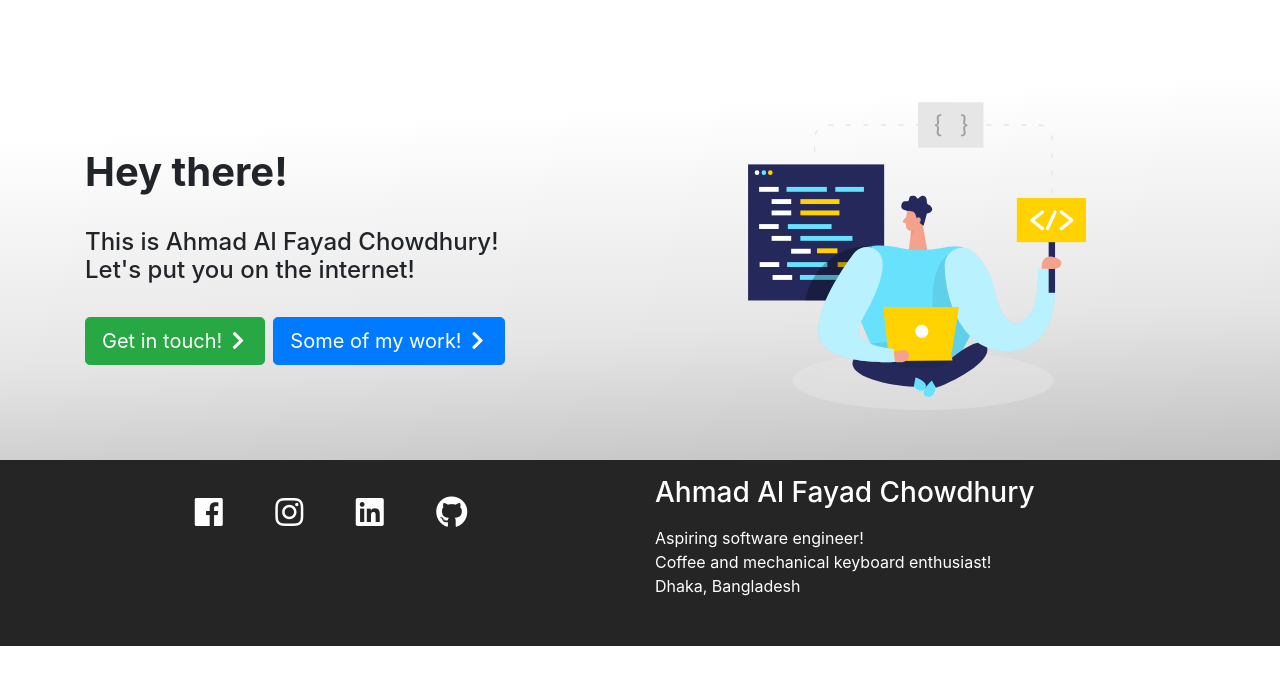
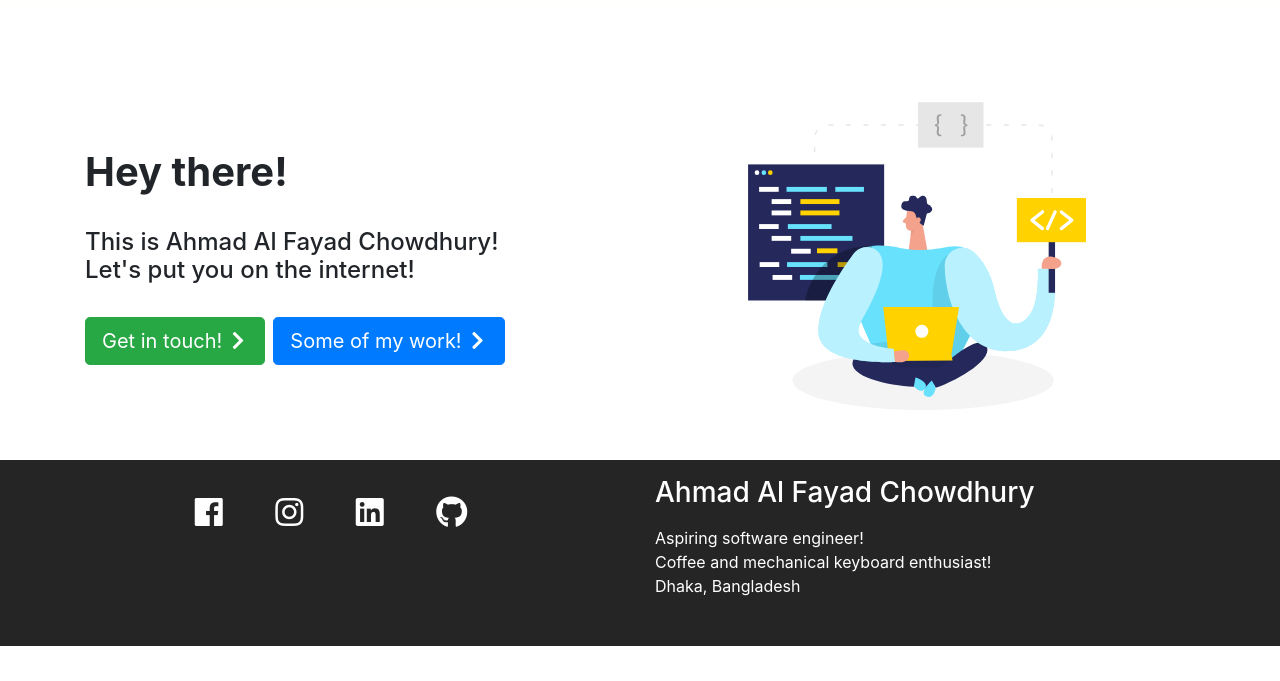
Before and after one commit to fayadchowdhury/fayadchowdhury.github.io, a plain HTML site: page index.html in a window 1280 px wide. Shown: the part 119-800 px from the top of the page. Drawn offline with nearby package versions, Linux system fonts and the light colour scheme.

Commit message:
Get rid of the gradient on the home page.

```diff
--- a/index.html
+++ b/index.html
@@ -65,8 +65,7 @@
         </nav>
         <!-- HEADER -->
         <!-- CONTENT -->
-        <div style="background: rgb(255,255,255);
-background: linear-gradient(177deg, rgba(255,255,255,1) 26%, rgba(230,230,230,1) 69%, rgba(193,193,193,1) 100%);">
+        <div>
             <div class="container pt-5">
                 <div class="row align-items-center justify-content-center">
                     <div class="col-lg-6 col-md-8 col-sm-12">
```
